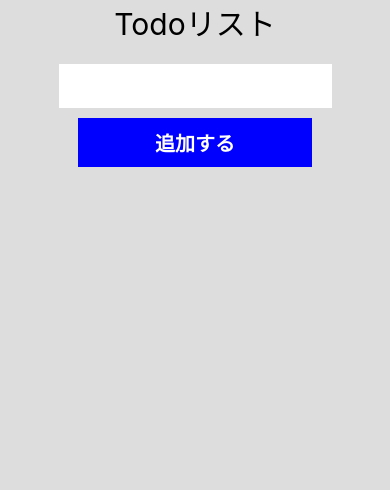
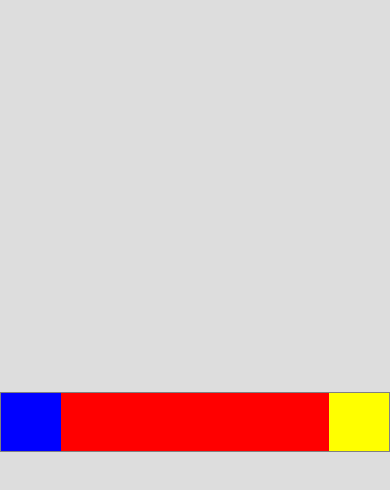
Before and after one commit to Naoto-raimi/todo-app, a React Native app: screen / in a window 390 px wide. Shown: the top 490 px of the page. Built offline with nearby package versions, Linux system fonts and the light colour scheme.

Commit message:
todoコンポーネントの区画整理を行った

```diff
--- a/App.js
+++ b/App.js
@@ -8,47 +8,49 @@ import {
     TextInput,
     TouchableOpacity,
 } from 'react-native'
+import {FontAwesome} from '@expo/vector-icons';
 
 export default function App() {
     return (
-        <SafeAreaView style={styles.container}>
-            <Text style={styles.headerTitle}>Todoリスト</Text>
-            <TextInput style={styles.todoInput} />
-            <TouchableOpacity style={styles.button}>
-                <Text style={styles.buttonText}>追加する</Text>
-            </TouchableOpacity>
-        </SafeAreaView>
+        <View style={styles.container}>
+            <View style={styles.itemContainer}>
+                <View style={styles.leftContainer}>
+
+                </View>
+                <View style={styles.centerContainer}>
+
+                </View>
+                <View style={styles.rightContainer}>
+                </View>
+            </View>
+        </View>
     )
 }
 
 const styles = StyleSheet.create({
-    headerTitle: {
-        textAlign: 'center',
-        fontSize: 30,
-    },
-    todoInput: {
-        backgroundColor: '#fff',
-        width: '70%',
-        alignSelf: 'center',
-        marginTop: 20,
-        padding: 10,
-        fontSize: 20,
-    },
     container: {
         backgroundColor: '#ddd',
         flex: 1,
+        alignItems: "center",
+        justifyContent: "center"
     },
-    button: {
-        backgroundColor: 'blue',
-        width: '60%',
-        alignSelf: 'center',
-        marginTop: 10,
+    itemContainer: {
+        height: 60,
+        width: "100%",
+        borderColor: "gray",
+        borderWidth: 1,
+        flexDirection: "row"
     },
-    buttonText: {
-        color: '#fff',
-        fontSize: 20,
-        textAlign: 'center',
-        fontWeight: 'bold',
-        padding: 10,
+    leftContainer: {
+        backgroundColor: "blue",
+        width: 60
     },
-})
+    centerContainer: {
+        backgroundColor: "red",
+        flex: 1
+    },
+    rightContainer: {
+        backgroundColor: "yellow",
+        width: 60
+    }
+});
```
